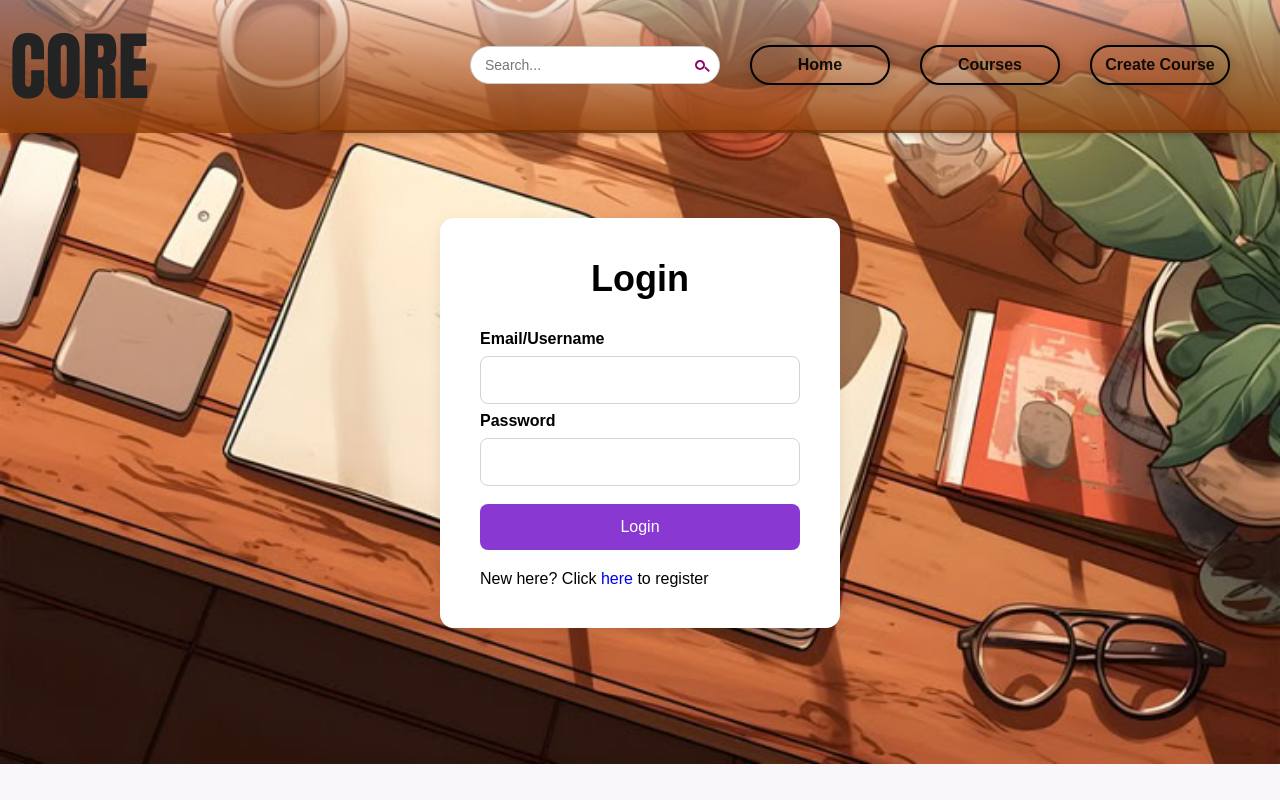
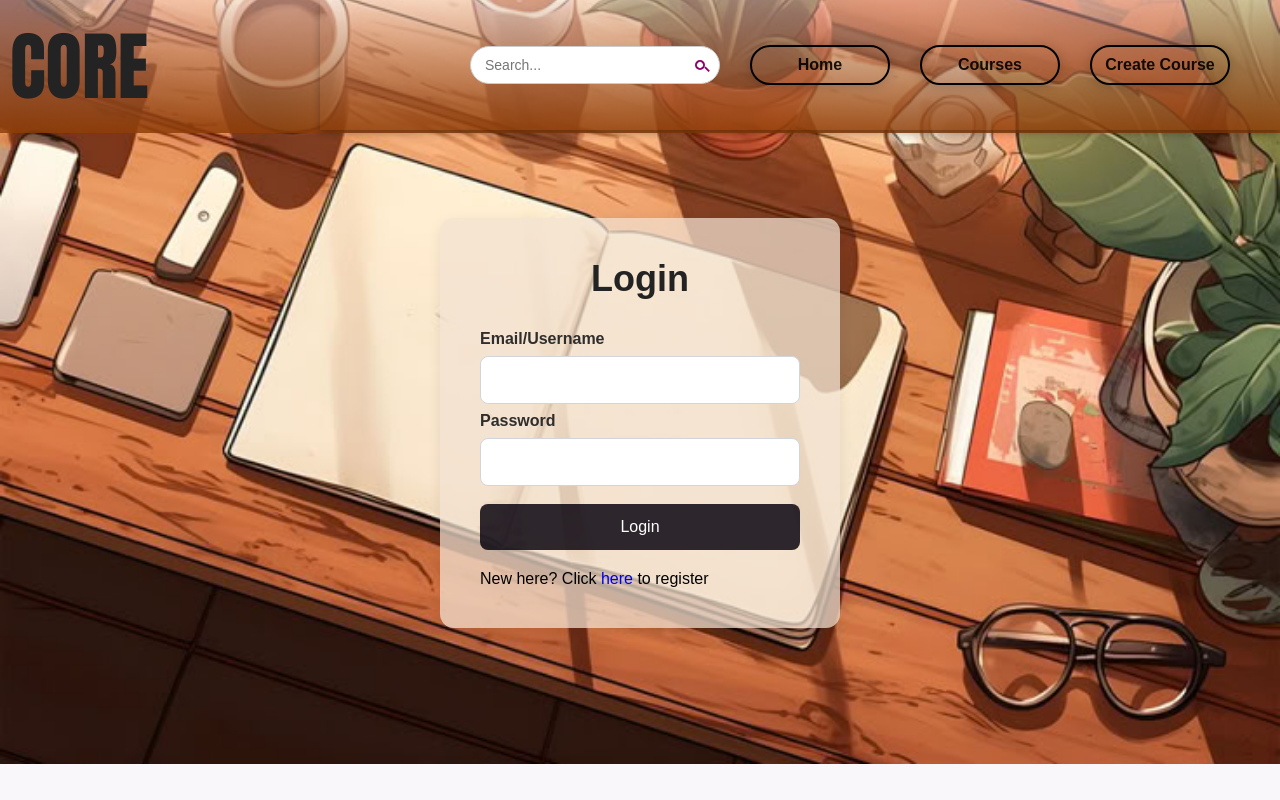
Before and after one commit to 23-kartikey/course-distributor, a React (Vite) app in the folder course-distributor-frontend/: page /login in a window 1280 px wide. Built offline with nearby package versions, Linux system fonts and the light colour scheme.

Commit message:
chores: redesign

```diff
--- a/course-distributor-frontend/src/styles/Auth.css
+++ b/course-distributor-frontend/src/styles/Auth.css
@@ -9,13 +9,17 @@
 .auth-form{
     width: 100%;
     max-width: 400px;
-    background-color: white;
+    background-color: #f3e2d2b9;
     padding: 40px;
     border-radius: 14px;
     box-shadow: 0 4px 14px rgba(0, 0, 0, 0.08);
     display: flex;
     flex-direction: column;
     gap: 20px;
+}
+
+.auth-form h1{
+    color: rgb(35, 35, 35);
 }
 
 .auth-title{
@@ -31,6 +35,7 @@
 }
 
 .auth-group label{
+    color: rgba(35, 35, 35, 0.944);
     font-weight: 600;
 }
 
@@ -40,10 +45,11 @@
     border-radius: 8px;
     font-size: 16px;
     outline: none;
+    font-weight: 549;
 }
 
 .auth-group input:focus{
-    border-color: #8f25eb;
+    border-color: #1f0536;
 }
 
 .auth-group button{
@@ -51,7 +57,7 @@
     padding: 14px;
     border: none;
     border-radius: 8px;
-    background-color: #7411cad5;
+    background-color: #07020cd5;
     color: white;
     font-size: 16px;
     cursor: pointer;
@@ -59,5 +65,5 @@
 }
 
 .auth-group button:hover{
-    background-color: #5f0da6d5;
+    background-color: #000000e9;
 }
```
